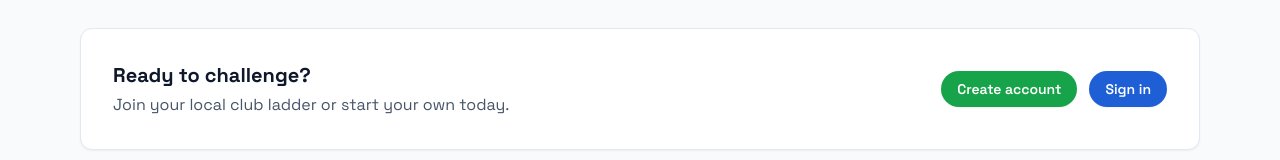
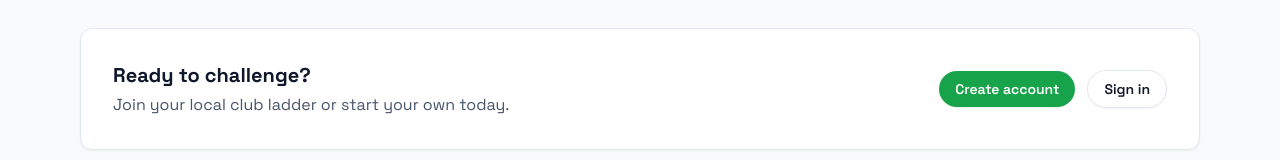
Before and after one commit to shafia-ks/ks-sports-ladder-app, a Next.js app: page / in a window 1280 px wide. Shown: the part 506-666 px from the top of the page. Built offline with nearby package versions, Linux system fonts and the light colour scheme; no server answers.

Commit message:
fix(ui): update sign-in button to secondary style

```diff
--- a/src/app/page.tsx
+++ b/src/app/page.tsx
@@ -97,7 +97,7 @@ export default function HomePage() {
                 <Link href="/signup" className="btn bg-green-600 hover:bg-green-700 text-white border-transparent shadow-sm">
                   Create account
                 </Link>
-                <Link href="/login" className="btn btn-primary shadow-sm">
+                <Link href="/login" className="btn btn-secondary shadow-sm">
                   Sign in
                 </Link>
               </>
```
